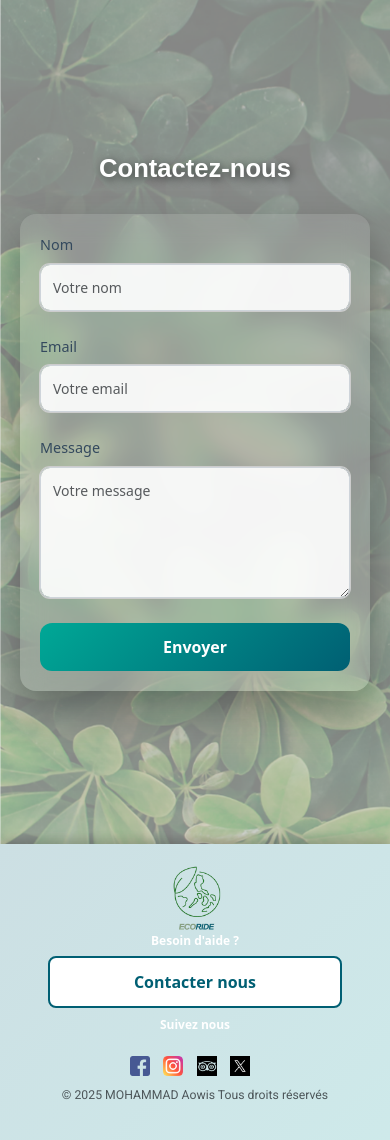
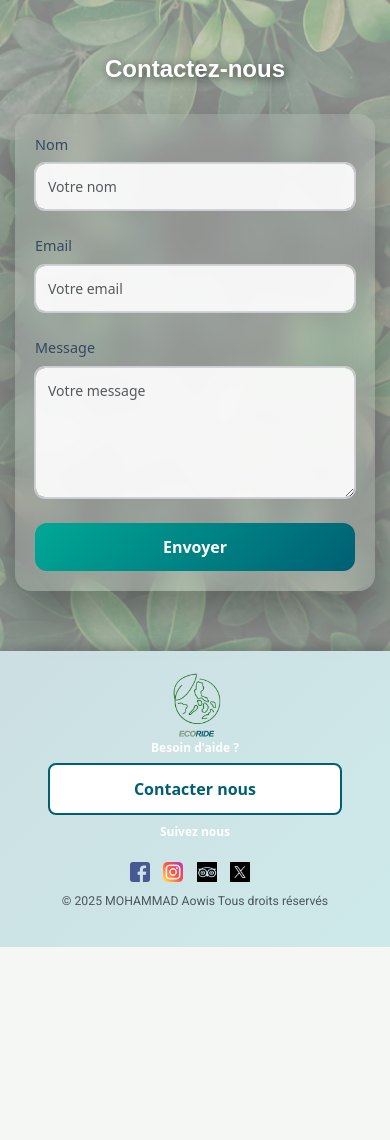
Before and after one commit to ovis02/EcoRide, a Symfony app: template templates/contact/index.html.twig in a window 390 px wide. Shown: the part 135-1275 px from the top of the page. After the commit the page ends 1082 px from the top, so only its background shows below. Run offline with Twig, Linux system fonts and the light colour scheme; the template is opened without the code that fills it, so the values that code supplies are empty; form fields are guessed from the names that the template uses; some libraries are stand-ins or nearby versions; some web fonts are replaced.

Commit message:
positionnement du header et nav vertical fixed + ajustement format mobile

```diff
--- a/public/css/style.css
+++ b/public/css/style.css
@@ -273,14 +279,16 @@ p {
 
 .contact-section {
   display: flex;
+  margin-top: 160px;
+  padding-top: 100px;
+  padding-bottom: 100px;
   align-items: center;
   justify-content: center;
-  min-height: 100vh;
-  padding: 40px 20px;
   background-image: url("../images/wallpaper/ecosystem2.png");
   background-size: cover;
   background-repeat: no-repeat;
   background-attachment: fixed;
+  background-position: center;
 }
 
 .contact-wrapper {
@@ -290,7 +298,7 @@ p {
 }
 
 .contact-title {
-  font-size: 48px;
+  font-size: 42px;
   color: #ffffff;
   margin-bottom: 30px;
   font-weight: 600;
@@ -873,21 +881,21 @@ p {
   }
 
   /*formulaire de contact*/
+  .contact-section {
+    padding: 60px 15px 60px; /* Plus d'espace haut sur mobile */
+    margin-top: 130px;
+  }
+
+  .contact-title {
+    font-size: 24px;
+    text-align: center;
+  }
+
   .contact-form-container {
     padding: 20px;
   }
 
-  .contact-form-container form {
-    width: 100%;
-  }
-
-  .contact-title {
-    font-size: 1.6rem;
-    text-align: center;
-  }
-
   .form-button {
-    width: 100%;
     font-size: 1rem;
     padding: 0.75rem;
   }
--- a/templates/home/index.html.twig
+++ b/templates/home/index.html.twig
@@ -43,7 +43,6 @@
     </form>
   </div>
 </div>
-
 <!--Introduction-->
 
 <div class="container introduction-section">
```
Also changed, not shown: other parts of public/css/style.css (+23 -17 lines).
